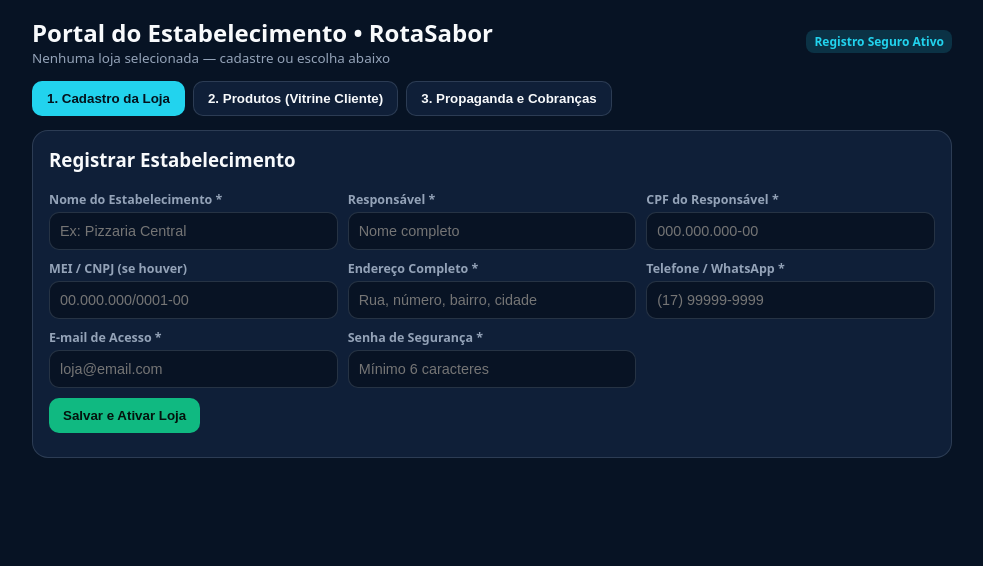
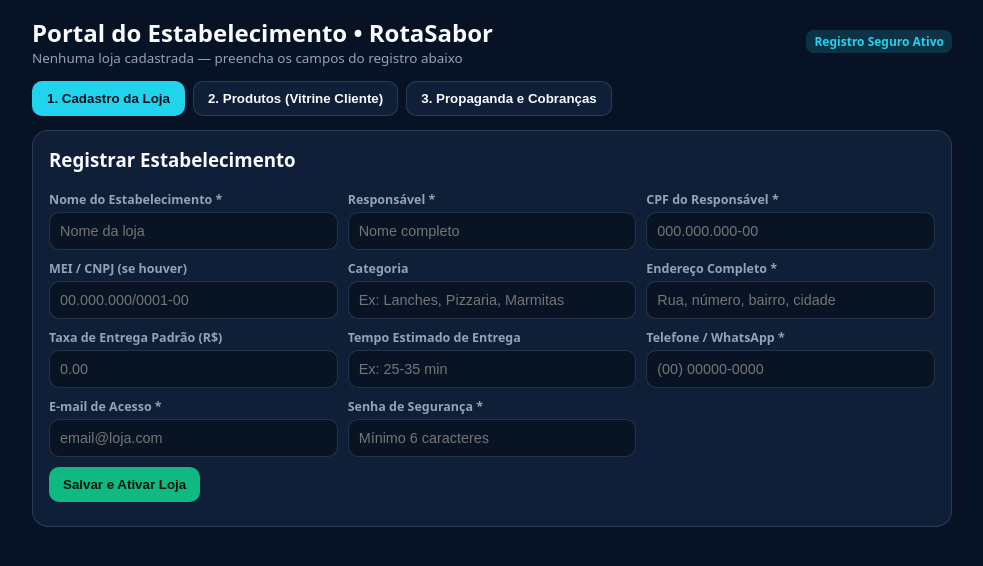
Before and after one commit to marcoslimasousa9-create/rotasabor, a Flask app: page /portal_estabelecimento in a window 1280 px wide. Shown: the top 566 px of the page, without its empty margins (148-1131 px from the left). Run offline with Flask 3, Linux system fonts and the light colour scheme.

Commit message:
Update portal_estabelecimento.html

```diff
--- a/templates/portal_estabelecimento.html
+++ b/templates/portal_estabelecimento.html
@@ -75,7 +75,7 @@
     <div class="topbar">
       <div>
         <h2 style="margin:0;">Portal do Estabelecimento • RotaSabor</h2>
-        <div class="muted" id="activeStoreBanner">Nenhuma loja selecionada — cadastre ou escolha abaixo</div>
+        <div class="muted" id="activeStoreBanner">Nenhuma loja cadastrada — preencha os campos do registro abaixo</div>
       </div>
       <span class="badge" id="securityBadge">Registro Seguro Ativo</span>
     </div>
@@ -93,7 +93,7 @@
         <div class="grid">
           <div>
             <label>Nome do Estabelecimento *</label>
-            <input type="text" id="storeName" required placeholder="Ex: Pizzaria Central" />
+            <input type="text" id="storeName" required placeholder="Nome da loja" />
           </div>
           <div>
             <label>Responsável *</label>
@@ -108,16 +108,28 @@
             <input type="text" id="storeMei" placeholder="00.000.000/0001-00" maxlength="18" />
           </div>
           <div>
+            <label>Categoria</label>
+            <input type="text" id="storeCategory" placeholder="Ex: Lanches, Pizzaria, Marmitas" />
+          </div>
+          <div>
             <label>Endereço Completo *</label>
             <input type="text" id="storeAddress" required placeholder="Rua, número, bairro, cidade" />
           </div>
           <div>
+            <label>Taxa de Entrega Padrão (R$)</label>
+            <input type="number" step="0.01" min="0" id="storeDeliveryFee" placeholder="0.00" />
+          </div>
+          <div>
+            <label>Tempo Estimado de Entrega</label>
+            <input type="text" id="storeEstimatedTime" placeholder="Ex: 25-35 min" />
+          </div>
+          <div>
             <label>Telefone / WhatsApp *</label>
-            <input type="tel" id="storePhone" required placeholder="(17) 99999-9999" />
+            <input type="tel" id="storePhone" required placeholder="(00) 00000-0000" />
           </div>
           <div>
             <label>E-mail de Acesso *</label>
-            <input type="email" id="storeEmail" required placeholder="loja@email.com" />
+            <input type="email" id="storeEmail" required placeholder="email@loja.com" />
           </div>
           <div>
             <label>Senha de Segurança *</label>
@@ -136,15 +148,15 @@
         <div class="grid">
           <div>
             <label>Nome do Produto *</label>
-            <input type="text" id="prodName" required placeholder="Ex: X-Bacon Artesanal" />
+            <input type="text" id="prodName" required placeholder="Nome do item" />
           </div>
           <div>
             <label>Preço (R$) *</label>
-            <input type="number" step="0.01" min="0.50" id="prodPrice" required placeholder="28.00" />
+            <input type="number" step="0.01" min="0.50" id="prodPrice" required placeholder="0.00" />
           </div>
           <div>
             <label>Descrição curta</label>
-            <input type="text" id="prodDesc" placeholder="Ingredientes ou tamanho" />
+            <input type="text" id="prodDesc" placeholder="Detalhes, ingredientes ou tamanho" />
           </div>
         </div>
         <button class="btn btn-green" type="submit">Publicar no App do Cliente</button>
@@ -222,21 +234,30 @@
         owner_name: document.getElementById("ownerName").value.trim(),
         cpf: onlyDigits(cpfVal),
         cnpj_mei: onlyDigits(document.getElementById("storeMei").value),
+        category: document.getElementById("storeCategory").value.trim(),
         address: document.getElementById("storeAddress").value.trim(),
+        delivery_fee: Number(document.getElementById("storeDeliveryFee").value || 0),
+        estimated_time: document.getElementById("storeEstimatedTime").value.trim(),
         phone: onlyDigits(document.getElementById("storePhone").value),
-        email: document.getElementById("storeEmail").value.trim().toLowerCase()
+        email: document.getElementById("storeEmail").value.trim().toLowerCase(),
+        password: document.getElementById("storePassword").value
       };
 
       try {
-        await fetch("/api/establishments", {
+        const res = await fetch("/api/establishments", {
           method: "POST",
           headers: { "Content-Type": "application/json" },
           body: JSON.stringify(payload)
         });
+        if (res.ok) {
+          const saved = await res.json();
+          payload.id = saved.id;
+        }
       } catch (_) {}
 
-      state.store = payload;
-      localStorage.setItem("rotasabor_store_profile", JSON.stringify(payload));
+      const { password, ...safeProfile } = payload;
+      state.store = safeProfile;
+      localStorage.setItem("rotasabor_store_profile", JSON.stringify(safeProfile));
       renderAll();
       document.getElementById("storeFeedback").textContent = "Estabelecimento salvo e pronto para publicar na vitrine do cliente.";
     });
@@ -249,6 +270,7 @@
       }
       const item = {
         id: Date.now(),
+        store_id: state.store.id || null,
         store_name: state.store.store_name,
         store_address: state.store.address,
         name: document.getElementById("prodName").value.trim(),
@@ -257,11 +279,15 @@
         featured: false
       };
       try {
-        await fetch("/api/products", {
+        const res = await fetch("/api/products", {
           method: "POST",
           headers: { "Content-Type": "application/json" },
           body: JSON.stringify(item)
         });
+        if (res.ok) {
+          const created = await res.json();
+          if (created.id) item.id = created.id;
+        }
       } catch (_) {}
 
       state.products.unshift(item);
@@ -270,17 +296,27 @@
       renderProducts();
     });
 
-    function chargeAd(pkgName, amount) {
+    async function chargeAd(pkgName, amount) {
       if (!state.store) {
         alert("Cadastre primeiro o estabelecimento na aba 1.");
         return;
       }
       const entry = {
         id: Date.now(),
+        store_id: state.store.id || null,
         package_name: pkgName,
         amount: Number(amount),
         date: new Date().toLocaleString("pt-BR")
       };
+      if (state.store.id) {
+        try {
+          await fetch(`/api/establishments/${state.store.id}/ads`, {
+            method: "POST",
+            headers: { "Content-Type": "application/json" },
+            body: JSON.stringify({ package_name: pkgName, amount: Number(amount) })
+          });
+        } catch (_) {}
+      }
       state.adCharges.unshift(entry);
       localStorage.setItem("rotasabor_store_ad_charges", JSON.stringify(state.adCharges));
       renderAdCharges();
@@ -324,14 +360,17 @@
 
     function renderAll() {
       const banner = document.getElementById("activeStoreBanner");
-      if (state.store) {
+      if (state.store && state.store.store_name) {
         const docText = state.store.cnpj_mei ? `CPF: ${state.store.cpf} • MEI: ${state.store.cnpj_mei}` : `CPF: ${state.store.cpf}`;
         banner.textContent = `${state.store.store_name} — ${state.store.address} (${docText})`;
         document.getElementById("storeName").value = state.store.store_name || "";
         document.getElementById("ownerName").value = state.store.owner_name || "";
         document.getElementById("storeCpf").value = state.store.cpf || "";
         document.getElementById("storeMei").value = state.store.cnpj_mei || "";
+        document.getElementById("storeCategory").value = state.store.category || "";
         document.getElementById("storeAddress").value = state.store.address || "";
+        document.getElementById("storeDeliveryFee").value = state.store.delivery_fee ?? "";
+        document.getElementById("storeEstimatedTime").value = state.store.estimated_time || "";
         document.getElementById("storePhone").value = state.store.phone || "";
         document.getElementById("storeEmail").value = state.store.email || "";
       }
```
